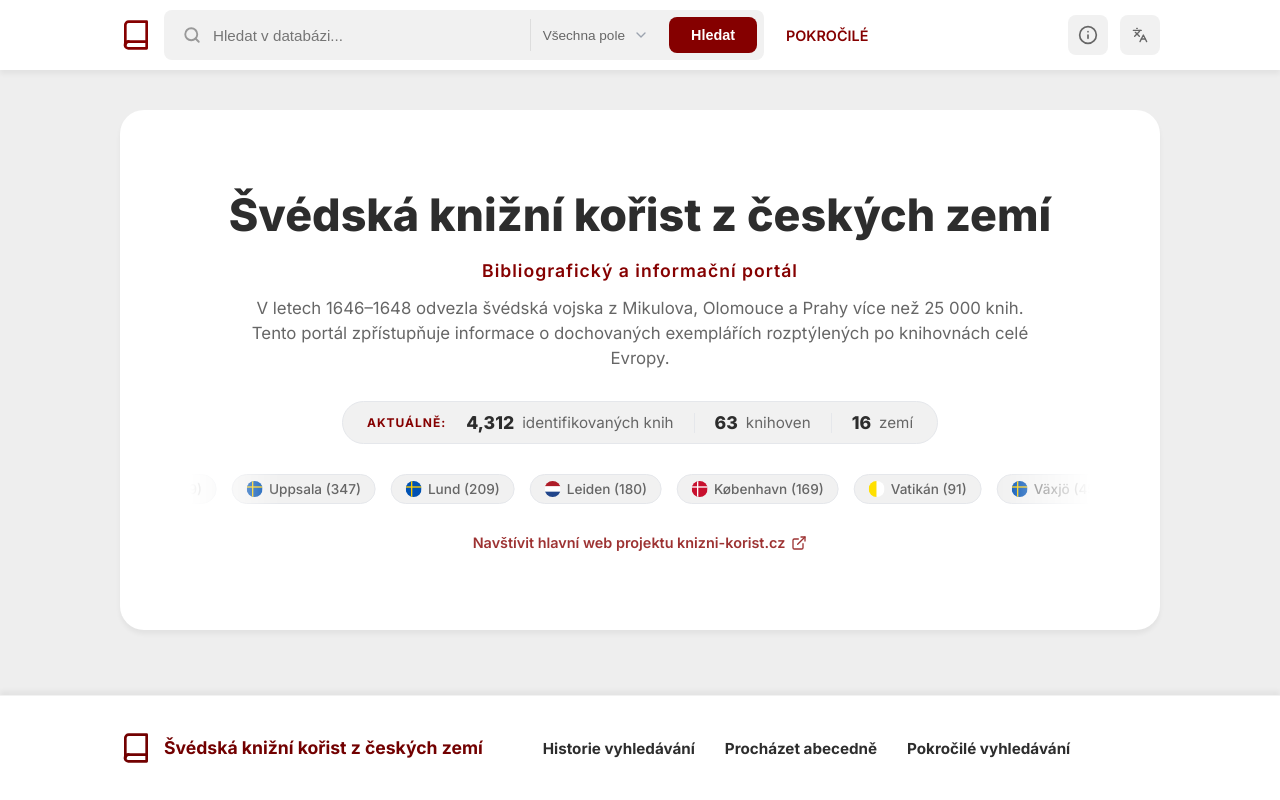
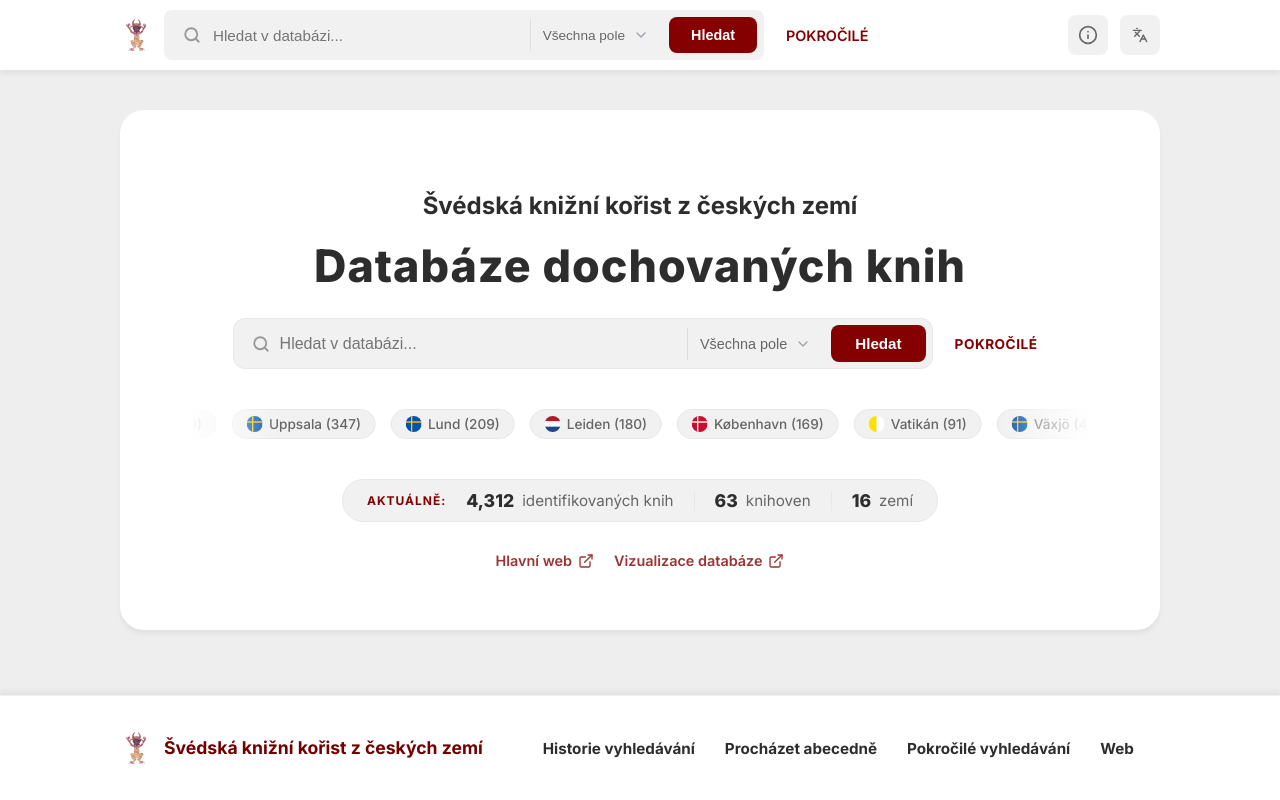
Before and after one commit to sol239/krigsbyte, a Nuxt app: page /search in a window 1280 px wide. Built offline with nearby package versions, Linux system fonts and the light colour scheme.

Commit message:
Update code

```diff
--- a/app/components/footer.vue
+++ b/app/components/footer.vue
@@ -1,13 +1,10 @@
+<script setup lang="ts">
+</script>
 <template>
   <footer id="footer">
     <div class="footer-logo-section">
       <a href="https://knizni-korist.cz/" target="_blank" class="logo">
-        <svg class="logo-icon" xmlns="http://www.w3.org/2000/svg" width="32" height="32" viewBox="0 0 24 24" fill="none"
-          stroke="currentColor" stroke-width="2" stroke-linecap="round" stroke-linejoin="round">
-          <path d="M4 19.5v-15A2.5 2.5 0 0 1 6.5 2H20v20H6.5a2.5 2.5 0 0 1-0.5-5" />
-          <path d="M6.5 17H20" />
-          <path d="M4 19.5A2.5 2.5 0 0 1 6.5 17" />
-        </svg>
+        <img src="@/assets/png/web_logo.png" alt="Logo" class="logo-icon" />
         <span>Švédská knižní kořist z&nbsp;českých zemí</span>
       </a>
     </div>
@@ -16,6 +13,7 @@
       <li><a href="/krigsbyte/history">Historie vyhledávání</a></li>
       <li><a href="/krigsbyte/alphabetical">Procházet abecedně</a></li>
       <li><a href="/krigsbyte/search/advanced">Pokročilé vyhledávání</a></li>
+      <li><a href="https://knizni-korist.cz/">Web</a></li>
     </ul>
   </footer>
 </template>
@@ -55,6 +53,13 @@ footer .logo {
 
 footer .logo span {
   display: block;
+}
+
+.logo-icon {
+  width: 32px;
+  height: 32px;
+  object-fit: contain;
+  flex-shrink: 0;
 }
 
 .footer-links {
--- a/app/components/header.vue
+++ b/app/components/header.vue
@@ -2,12 +2,7 @@
   <header id="header">
     <div class="header-left">
       <a href="/krigsbyte/" class="logo">
-        <svg class="logo-icon" xmlns="http://www.w3.org/2000/svg" width="32" height="32" viewBox="0 0 24 24" fill="none"
-          stroke="currentColor" stroke-width="2" stroke-linecap="round" stroke-linejoin="round">
-          <path d="M4 19.5v-15A2.5 2.5 0 0 1 6.5 2H20v20H6.5a2.5 2.5 0 0 1-0.5-5" />
-          <path d="M6.5 17H20" />
-          <path d="M4 19.5A2.5 2.5 0 0 1 6.5 17" />
-        </svg>
+        <img src="@/assets/png/web_logo.png" alt="Logo" class="logo-icon" />
         <span>Švédská knižní kořist z&nbsp;českých zemí</span>
       </a>
 
@@ -15,27 +10,27 @@
         <div class="search-container">
           <div class="search-icon">
             <svg xmlns="http://www.w3.org/2000/svg" width="18" height="18" viewBox="0 0 24 24" fill="none"
-              stroke="currentColor" stroke-width="2.5" stroke-linecap="round" stroke-linejoin="round">
+                 stroke="currentColor" stroke-width="2.5" stroke-linecap="round" stroke-linejoin="round">
               <circle cx="11" cy="11" r="8"></circle>
               <line x1="21" y1="21" x2="16.65" y2="16.65"></line>
             </svg>
           </div>
 
-          <input type="text" class="search-input" placeholder="Hledat v databázi..." @keyup.enter="handleSearch" />
+          <input type="text" class="search-input" placeholder="Hledat v databázi..." @keyup.enter="handleSearch"/>
 
           <div class="custom-dropdown" id="myDropdown">
             <button class="dropdown-trigger" @click.stop="toggleMenu">
               <div class="trigger-content">
                 <svg class="dropdown-mobile-icon" xmlns="http://www.w3.org/2000/svg" width="18" height="18"
-                  viewBox="0 0 24 24" fill="none" stroke="currentColor" stroke-width="2" stroke-linecap="round"
-                  stroke-linejoin="round">
+                     viewBox="0 0 24 24" fill="none" stroke="currentColor" stroke-width="2" stroke-linecap="round"
+                     stroke-linejoin="round">
                   <polygon points="22 3 2 3 10 12.46 10 19 14 21 14 12.46 22 3"></polygon>
                 </svg>
                 <span class="dropdown-text">{{ selectedField }}</span>
               </div>
               <svg class="chevron" xmlns="http://www.w3.org/2000/svg" width="16" height="16" viewBox="0 0 24 24"
-                fill="none" stroke="currentColor" stroke-width="2" stroke-linecap="round" stroke-linejoin="round">
-                <polyline points="6 9 12 15 18 9" />
+                   fill="none" stroke="currentColor" stroke-width="2" stroke-linecap="round" stroke-linejoin="round">
+                <polyline points="6 9 12 15 18 9"/>
               </svg>
             </button>
             <div class="dropdown-menu">
@@ -50,14 +45,13 @@
             <button class="search-button" @click="handleSearch">
               <span class="search-btn-text">Hledat</span>
               <svg class="search-btn-icon" xmlns="http://www.w3.org/2000/svg" width="20" height="20" viewBox="0 0 24 24"
-                fill="none" stroke="currentColor" stroke-width="2.5" stroke-linecap="round" stroke-linejoin="round">
+                   fill="none" stroke="currentColor" stroke-width="2.5" stroke-linecap="round" stroke-linejoin="round">
                 <circle cx="11" cy="11" r="8"></circle>
                 <line x1="21" y1="21" x2="16.65" y2="16.65"></line>
               </svg>
             </button>
           </div>
         </div>
-
         <a href="/krigsbyte/search/advanced" class="advanced-search-link">POKROČILÉ</a>
       </div>
     </div>
@@ -189,7 +183,9 @@ header .logo span {
 }
 
 .logo-icon {
-  color: var(--primary);
+  width: 32px;
+  height: 32px;
+  object-fit: contain;
   flex-shrink: 0;
 }
 
--- a/app/components/homeContent.vue
+++ b/app/components/homeContent.vue
@@ -3,12 +3,68 @@
     <!-- Hero Section -->
     <section class="hero-section">
       <div class="hero-content">
-        <h1>Švédská knižní kořist z českých zemí</h1>
-        <p class="hero-subtitle">Bibliografický a informační portál</p>
-        <p class="hero-description">
-          V letech 1646–1648 odvezla švédská vojska z Mikulova, Olomouce a Prahy více než 25 000 knih.
-          Tento portál zpřístupňuje informace o dochovaných exemplářích rozptýlených po knihovnách celé Evropy.
-        </p>
+        <h2 >Švédská knižní kořist z českých zemí</h2>
+        <h1 class="hero-subtitle">Databáze dochovaných knih</h1>
+
+        <!-- SEARCHBAR -->
+        <div class="search-area">
+          <div class="search-container">
+            <div class="search-icon">
+              <svg xmlns="http://www.w3.org/2000/svg" width="18" height="18" viewBox="0 0 24 24" fill="none"
+                   stroke="currentColor" stroke-width="2.5" stroke-linecap="round" stroke-linejoin="round">
+                <circle cx="11" cy="11" r="8"></circle>
+                <line x1="21" y1="21" x2="16.65" y2="16.65"></line>
+              </svg>
+            </div>
+
+            <input type="text" class="search-input" placeholder="Hledat v databázi..." @keyup.enter="handleSearch"/>
+
+            <div class="custom-dropdown" :class="{ open: isDropdownOpen }">
+              <button class="dropdown-trigger" @click.stop="toggleMenu">
+                <div class="trigger-content">
+                  <svg class="dropdown-mobile-icon" xmlns="http://www.w3.org/2000/svg" width="18" height="18"
+                       viewBox="0 0 24 24" fill="none" stroke="currentColor" stroke-width="2" stroke-linecap="round"
+                       stroke-linejoin="round">
+                    <polygon points="22 3 2 3 10 12.46 10 19 14 21 14 12.46 22 3"></polygon>
+                  </svg>
+                  <span class="dropdown-text">{{ selectedField }}</span>
+                </div>
+                <svg class="chevron" xmlns="http://www.w3.org/2000/svg" width="16" height="16" viewBox="0 0 24 24"
+                     fill="none" stroke="currentColor" stroke-width="2" stroke-linecap="round" stroke-linejoin="round">
+                  <polyline points="6 9 12 15 18 9"/>
+                </svg>
+              </button>
+              <div class="dropdown-menu">
+                <div class="dropdown-item" @click="setVal('Všechna pole')">Všechna pole</div>
+                <div class="dropdown-item" @click="setVal('Název')">Název</div>
+                <div class="dropdown-item" @click="setVal('Autor')">Autor</div>
+                <div class="dropdown-item" @click="setVal('Popis')">Popis</div>
+              </div>
+            </div>
+
+            <div class="search-button-group">
+              <button class="search-button" @click="handleSearch">
+                <span class="search-btn-text">Hledat</span>
+                <svg class="search-btn-icon" xmlns="http://www.w3.org/2000/svg" width="20" height="20" viewBox="0 0 24 24"
+                     fill="none" stroke="currentColor" stroke-width="2.5" stroke-linecap="round" stroke-linejoin="round">
+                  <circle cx="11" cy="11" r="8"></circle>
+                  <line x1="21" y1="21" x2="16.65" y2="16.65"></line>
+                </svg>
+              </button>
+            </div>
+          </div>
+          <a href="/krigsbyte/search/advanced" class="advanced-search-link">POKROČILÉ</a>
+        </div>
+
+        <div class="city-scroller-container">
+          <div class="city-scroller">
+            <div class="city-scroller-track">
+              <span v-for="(city, index) in loopedCities" :key="index" class="city-item">
+                <span class="flag-icon" v-html="flagSvg(city.country)"></span> {{ city.name }} ({{ city.count }})
+              </span>
+            </div>
+          </div>
+        </div>
 
         <div class="hero-stats-card">
           <span class="stats-label">Aktuálně:</span>
@@ -28,21 +84,21 @@
           </div>
         </div>
 
-        <div class="city-scroller-container">
-          <div class="city-scroller">
-            <div class="city-scroller-track">
-              <span v-for="(city, index) in loopedCities" :key="index" class="city-item">
-                <span class="flag-icon" v-html="flagSvg(city.country)"></span> {{ city.name }} ({{ city.count }})
-              </span>
-            </div>
-          </div>
-        </div>
-
         <div class="hero-footer-link">
           <a href="https://knizni-korist.cz/" target="_blank" rel="noopener">
-            Navštívit hlavní web projektu knizni-korist.cz
+            Hlavní web
             <svg xmlns="http://www.w3.org/2000/svg" width="16" height="16" viewBox="0 0 24 24" fill="none"
               stroke="currentColor" stroke-width="2" stroke-linecap="round" stroke-linejoin="round">
+              <path d="M18 13v6a2 2 0 0 1-2 2H5a2 2 0 0 1-2-2V8a2 2 0 0 1 2-2h6"></path>
+              <polyline points="15 3 21 3 21 9"></polyline>
+              <line x1="10" y1="14" x2="21" y2="3"></line>
+            </svg>
+          </a>
+          <a href="https://knizni-korist.cz/vizualizace-dat/" target="_blank" rel="noopener">
+            Vizualizace databáze
+            <!-- TODO: lepší obrázek -->
+            <svg xmlns="http://www.w3.org/2000/svg" width="16" height="16" viewBox="0 0 24 24" fill="none"
+                 stroke="currentColor" stroke-width="2" stroke-linecap="round" stroke-linejoin="round">
               <path d="M18 13v6a2 2 0 0 1-2 2H5a2 2 0 0 1-2-2V8a2 2 0 0 1 2-2h6"></path>
               <polyline points="15 3 21 3 21 9"></polyline>
               <line x1="10" y1="14" x2="21" y2="3"></line>
@@ -57,6 +113,38 @@
 </template>
 
 <script setup lang="ts">
+import { ref, onMounted, onUnmounted } from 'vue'
+
+const selectedField = ref('Všechna pole')
+const isDropdownOpen = ref(false)
+
+const toggleMenu = () => {
+  isDropdownOpen.value = !isDropdownOpen.value
+}
+
+const setVal = (val: string) => {
+  selectedField.value = val
+  isDropdownOpen.value = false
+}
+
+const handleSearch = () => {
+  navigateTo('/search/results')
+}
+
+const handleClickOutside = (event: MouseEvent) => {
+  if (!(event.target as Element).closest('.custom-dropdown')) {
+    isDropdownOpen.value = false
+  }
+}
+
+onMounted(() => {
+  window.addEventListener('click', handleClickOutside)
+})
+
+onUnmounted(() => {
+  window.removeEventListener('click', handleClickOutside)
+})
+
 const cities = [
   { name: 'Västerås', count: 688, country: 'SE' },
   { name: 'Stockholm', count: 669, country: 'SE' },
@@ -136,6 +224,176 @@ const loopedCities = [...cities, ...cities];
 
 .hero-content {
   width: 100%;
+  display: flex;
+  flex-direction: column;
+  align-items: center;
+}
+
+/* --- SEARCH AREA --- */
+.search-area {
+  display: flex;
+  align-items: center;
+  gap: 12px;
+  margin: 20px 0 30px;
+  width: 100%;
+  justify-content: center;
+}
+
+.search-container {
+  display: flex;
+  align-items: center;
+  background: var(--bg-input);
+  padding: 6px 6px 6px 18px;
+  border-radius: 12px;
+  width: 100%;
+  max-width: 700px;
+  border: 1px solid var(--border-color);
+  transition: var(--transition);
+  position: relative;
+}
+
+.search-container:focus-within {
+  background: #fff;
+  border-color: var(--primary);
+  box-shadow: 0 0 0 4px rgba(133, 0, 0, 0.1);
+}
+
+.search-icon {
+  color: #999;
+  margin-right: 10px;
+  display: flex;
+  align-items: center;
+}
+
+.search-input {
+  flex: 1;
+  background: transparent;
+  border: none;
+  outline: none;
+  font-size: 1rem;
+  color: var(--text-main);
+  padding: 8px 0;
+}
+
+.advanced-search-link {
+  text-decoration: none;
+  color: var(--primary);
+  font-weight: 700;
+  font-size: 0.85rem;
+  letter-spacing: 0.5px;
+  padding: 10px;
+  transition: var(--transition);
+  white-space: nowrap;
+}
+
+.advanced-search-link:hover {
+  opacity: 0.8;
+}
+
+/* --- CUSTOM DROPDOWN --- */
+.custom-dropdown {
+  position: relative;
+  user-select: none;
+  border-left: 1px solid #ddd;
+  margin-right: 8px;
+}
+
+.dropdown-trigger {
+  display: flex;
+  align-items: center;
+  justify-content: space-between;
+  padding: 8px 12px;
+  background: transparent;
+  border: none;
+  font-size: 0.9rem;
+  color: var(--text-muted);
+  cursor: pointer;
+  gap: 8px;
+}
+
+.trigger-content {
+  display: flex;
+  align-items: center;
+  gap: 8px;
+}
+
+.dropdown-text {
+  font-weight: 500;
+}
+
+.chevron {
+  color: #9ca3af;
+  transition: transform 0.2s;
+}
+
+.custom-dropdown.open .chevron {
+  transform: rotate(180deg);
+}
+
+.dropdown-menu {
+  position: absolute;
+  top: calc(100% + 8px);
+  right: 0;
+  background: #fff;
+  border: 1px solid var(--border-color);
+  border-radius: 12px;
+  box-shadow: var(--shadow-md);
+  min-width: 180px;
+  opacity: 0;
+  visibility: hidden;
+  transform: translateY(-8px);
+  transition: all 0.2s ease;
+  z-index: 100;
+  overflow: hidden;
+}
+
+.custom-dropdown.open .dropdown-menu {
+  opacity: 1;
+  visibility: visible;
+  transform: translateY(0);
+}
+
+.dropdown-item {
+  padding: 12px 16px;
+  font-size: 0.95rem;
+  cursor: pointer;
+  color: var(--text-main);
+  transition: background 0.15s;
+  text-align: left;
+}
+
+.dropdown-item:hover {
+  background: var(--primary-light);
+  color: var(--primary);
+}
+
+.dropdown-mobile-icon {
+  display: none;
+}
+
+/* --- SEARCH BUTTON --- */
+.search-button {
+  background: var(--primary);
+  color: #fff;
+  border: none;
+  padding: 10px 24px;
+  border-radius: 8px;
+  font-weight: 600;
+  cursor: pointer;
+  font-size: 0.95rem;
+  transition: var(--transition);
+  display: flex;
+  align-items: center;
+  gap: 8px;
+}
+
+.search-button:hover {
+  background: var(--primary-hover);
+  transform: translateY(-1px);
+}
+
+.search-btn-icon {
+  display: none;
 }
 
 .hero-stats-card {
@@ -268,6 +526,10 @@ const loopedCities = [...cities, ...cities];
 
 .hero-footer-link {
   margin-top: 10px;
+  display: flex;
+  align-items: center;
+  justify-content: center;
+  gap: 20px;
 }
 
 .hero-footer-link a {
@@ -288,133 +550,6 @@ const loopedCities = [...cities, ...cities];
   text-decoration: underline;
 }
 
-/* --- FEATURES GRID --- */
-.features-grid {
-  display: grid;
-  grid-template-columns: repeat(auto-fit, minmax(300px, 1fr));
-  gap: 24px;
-}
-
-.feature-card {
-  background: #fff;
-  padding: 30px;
-  border-radius: 20px;
-  box-shadow: var(--shadow);
-  display: flex;
-  flex-direction: column;
-  transition: transform 0.2s;
-}
-
-.feature-card:hover {
-  transform: translateY(-5px);
-}
-
-.card-icon {
-  color: var(--primary);
-  margin-bottom: 20px;
-}
-
-.feature-card h2 {
-  font-size: 1.4rem;
-  margin-bottom: 12px;
-}
-
-.feature-card p {
-  color: var(--text-muted);
-  line-height: 1.5;
-  margin-bottom: 20px;
-  flex: 1;
-}
-
-.stats {
-  font-size: 0.9rem;
-  color: var(--text-main);
-  margin-bottom: 20px;
-  padding: 10px;
-  background: var(--bg-input);
-  border-radius: 8px;
-}
-
-.cta-button {
-  display: inline-block;
-  padding: 12px 24px;
-  background: var(--primary);
-  color: #fff;
-  text-decoration: none;
-  border-radius: 8px;
-  font-weight: 600;
-  text-align: center;
-  transition: background 0.2s;
-}
-
-.cta-button.secondary {
-  background: #444;
-}
-
-.cta-button.outline {
-  background: transparent;
-  border: 2px solid var(--primary);
-  color: var(--primary);
-}
-
-.cta-button:hover {
-  opacity: 0.9;
-}
-
-/* --- SECONDARY INFO --- */
-.secondary-info {
-  display: grid;
-  grid-template-columns: 1.5fr 1fr;
-  gap: 24px;
-}
-
-.video-section,
-.resources-links {
-  background: #fff;
-  padding: 30px;
-  border-radius: 20px;
-  box-shadow: var(--shadow);
-}
-
-.video-placeholder {
-  width: 100%;
-  aspect-ratio: 16/9;
-  background: #222;
-  border-radius: 12px;
-  margin-top: 20px;
-  display: flex;
-  align-items: center;
-  justify-content: center;
-  color: #fff;
-  cursor: pointer;
-}
-
-.links-groups {
-  display: flex;
-  flex-direction: column;
-  gap: 20px;
-  margin-top: 15px;
-}
-
-.link-group h4 {
-  font-size: 0.9rem;
-  text-transform: uppercase;
-  color: var(--text-muted);
-  margin-bottom: 10px;
-}
-
-.link-group a {
-  display: block;
-  color: var(--text-main);
-  text-decoration: none;
-  padding: 5px 0;
-  font-weight: 500;
-}
-
-.link-group a:hover {
-  color: var(--primary);
-}
-
 /* --- MOBILE --- */
 @media (max-width: 768px) {
   .hero-section {
@@ -427,8 +562,17 @@ const loopedCities = [...cities, ...cities];
     word-wrap: break-word;
   }
 
-  .hero-description {
-    font-size: 0.95rem;
+  .search-area {
+    flex-direction: column;
+    gap: 15px;
+  }
+
+  .search-container {
+    padding: 4px 4px 4px 12px;
+  }
+
+  .advanced-search-link {
+    padding: 5px;
   }
 
   .hero-stats-card {
@@ -443,14 +587,28 @@ const loopedCities = [...cities, ...cities];
     display: none;
   }
 
-  .secondary-info {
-    grid-template-columns: 1fr;
-  }
-
   .main-content {
     width: calc(100% - 60px);
     margin: 5px auto;
     gap: 12px;
+  }
+}
+
+@media (max-width: 640px) {
+  .dropdown-text {
+    display: none;
+  }
+  .dropdown-mobile-icon {
+    display: block;
+  }
+  .search-btn-text {
+    display: none;
+  }
+  .search-btn-icon {
+    display: block;
+  }
+  .search-button {
+    padding: 10px;
   }
 }
 
```
Also changed, not shown: app/assets/png/web_logo.png (added).
